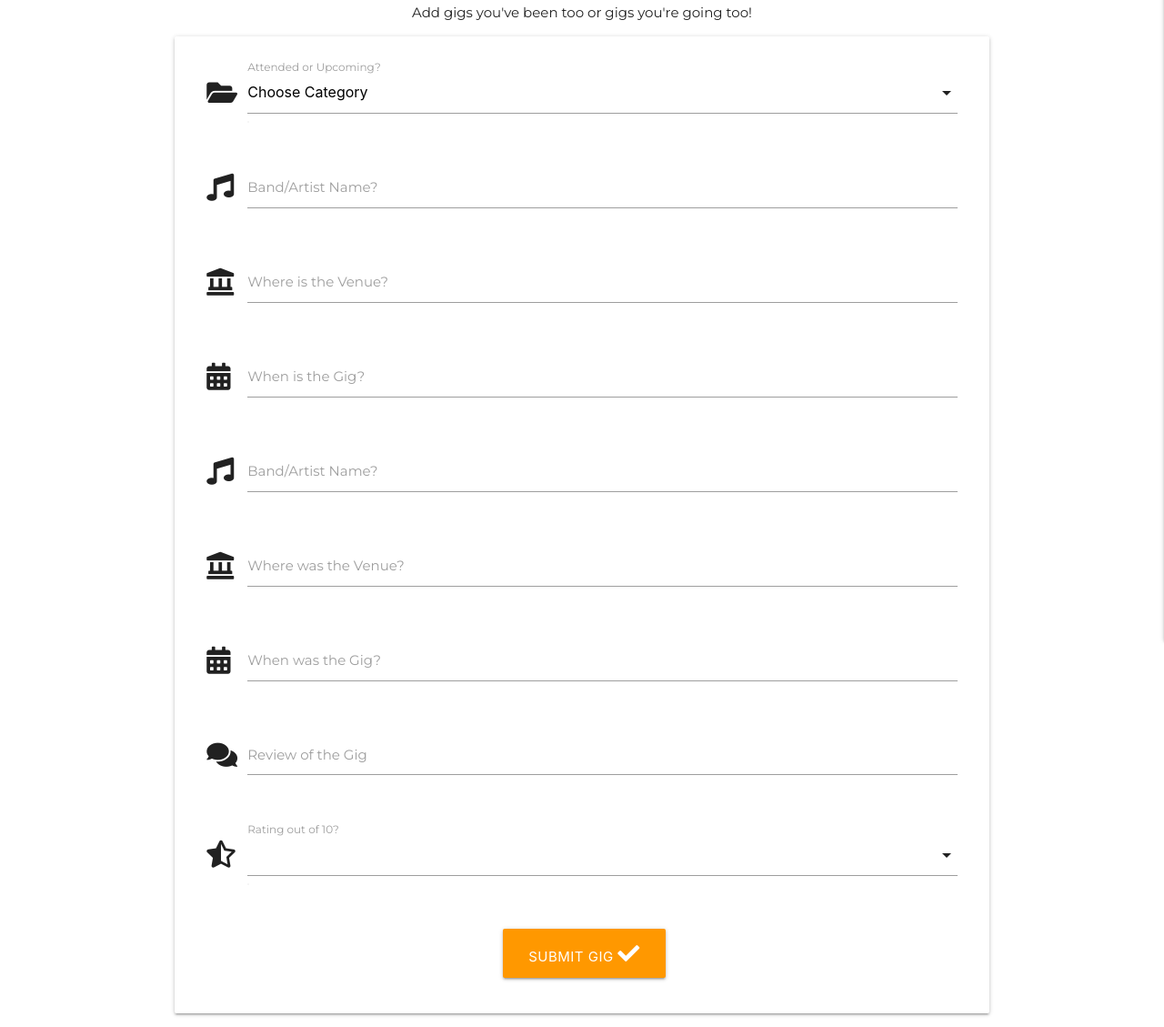
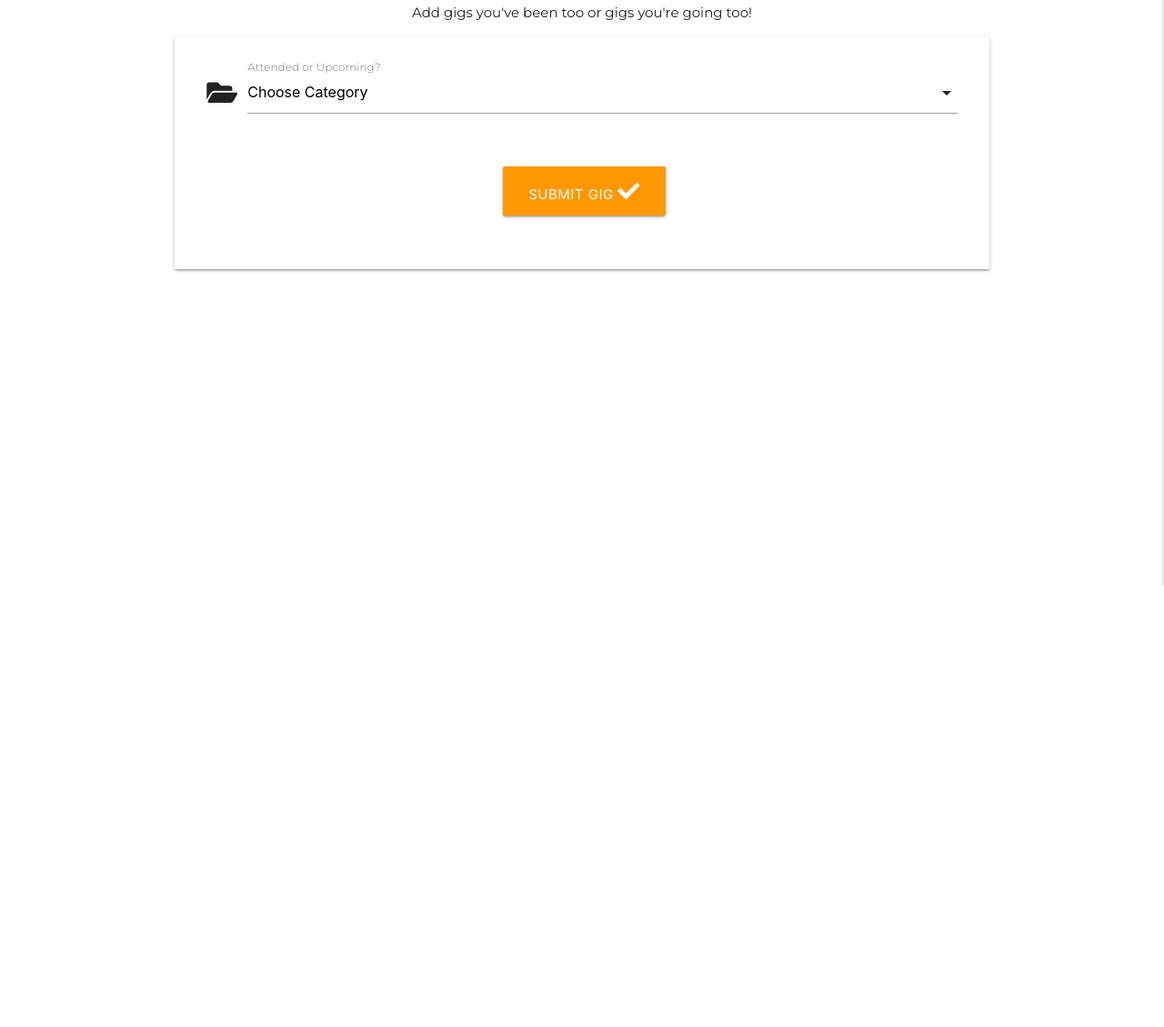
Before and after one commit to Code-Institute-Submissions/deanoandrejevic-RateTheGigMS3_DecResub, a Flask app: page /add_gig in a window 1280 px wide. Shown: the part 156-1285 px from the top of the page at 91% size. After the commit the page ends 800 px from the top, so only its background shows below. Run offline with Flask 2, Linux system fonts and the light colour scheme; a database or web service that is not in the repository returns one stand-in record (values such as "Sample title"); some libraries are stand-ins or nearby versions.

Commit message:
changed the edit-gig form again as feature that was implemented was not needed

```diff
--- a/static/css/style.css
+++ b/static/css/style.css
@@ -83,12 +83,12 @@ h5 {
 
 /* Gig Card Display */
 
-#attendedSelected {
-
+#attendedSelectedAdd {
+    display: none;
 }
 
-#upcomingSelected {
-
+#upcomingSelectedAdd {
+    display: none;
 }
 
 /* search bar */
--- a/static/js/script.js
+++ b/static/js/script.js
@@ -61,27 +61,13 @@ $(document).ready(function () {
 });
 
 
-// This function is to display different options when a certain category is selected. CREDIT: https://jsfiddle.net/uftr0qa4/2/
+// This function is to display different options when a certain category is selected
 
-var categoryEdit = document.querySelector("#category_name");
-var attendedTargetEdit = document.getElementById("attendedSelectedEdit");
-var upcomingTargetEdit = document.getElementById("upcomingSelectedEdit");
+const category = document.querySelector("#category_name");
+const attendedTargetAdd = document.getElementById("attendedSelectedAdd");
+const upcomingTargetAdd = document.getElementById("upcomingSelectedAdd");
 
-category.addEventListener("change", function () {
-    if (categoryEdit.value == "Attended") {
-        attendedTargetEdit.style = "display: block;";
-        upcomingTargetEdit.style = "display: none;";
-    } else if (categoryEdit.value == "Upcoming") {
-        upcomingTargetEdit.style = "display: block;";
-        attendedTargetEdit.style = "display: none;";
-    }
-})
-
-var categoryAdd = document.querySelector("#category_name");
-var attendedTargetAdd = document.getElementById("attendedSelectedAdd");
-var upcomingTargetAdd = document.getElementById("upcomingSelectedAdd");
-
-category.addEventListener("change", function () {
+category.addEventListener("change", "load", function () {
     if (category.value == "Attended") {
         attendedTargetAdd.style = "display: block;";
         upcomingTargetAdd.style = "display: none;";
--- a/templates/add_gig.html
+++ b/templates/add_gig.html
@@ -11,7 +11,7 @@
       <!-- Category name -->
       <div class="input-field col s12">
         <i class="fas fa-folder-open prefix"></i>
-        <select name="category_name" id="category_name" class="validate" required>
+        <select name="category_name" id="category_name" class="validate">
           <option value="" disabled selected>Choose Category</option>
           {% for category in categories %}
           <option value="{{ category.category_name }}">
@@ -22,12 +22,12 @@
         <label for="category_name">Attended or Upcoming?</label>
       </div>
     </div>
-    <div id="upcomingSelectedEdit" class="d-none">
+    <div id="upcomingSelectedAdd">
       <div class="row">
         <!-- Artist Name -->
         <div class="input-field col s12">
           <i class="fas fa-music prefix"></i>
-          <input id="band_name" name="band_name" type="text" class="validate" required>
+          <input id="band_name" name="band_name" type="text" class="validate">
           <label for="band_name">Band/Artist Name?</label>
         </div>
       </div>
@@ -48,12 +48,12 @@
         </div>
       </div>
     </div>
-    <div id="attendedSelectedEdit" class="d-none">
+    <div id="attendedSelectedAdd">
       <div class="row">
         <!-- Artist Name -->
         <div class="input-field col s12">
           <i class="fas fa-music prefix"></i>
-          <input id="band_name" name="band_name" type="text" class="validate" required>
+          <input id="band_name" name="band_name" type="text" class="validate">
           <label for="band_name">Band/Artist Name?</label>
         </div>
       </div>
@@ -77,8 +77,7 @@
         <!-- Gig Review -->
         <div class="input-field col s12">
           <i class="fas fa-comments prefix"></i>
-          <textarea id="review" name="review" maxlength="300"
-            class="materialize-textarea validate"></textarea>
+          <textarea id="review" name="review" maxlength="300" class="materialize-textarea validate"></textarea>
           <label for="review">Review of the Gig</label>
         </div>
       </div>
@@ -102,9 +101,9 @@
           <label for="rating">Rating out of 10?</label>
         </div>
       </div>
-    </di
+    </div>
     <div class="row">
-      <!-- Edit Gig submission button -->
+      <!-- Add Gig submission button -->
       <div class="col s12 center-align">
         <div class="input-field inline">
           <button class="orange btn-large" type="submit" name="submit">
```
Also changed, not shown: templates/edit_gig.html (+2 -31 lines).
